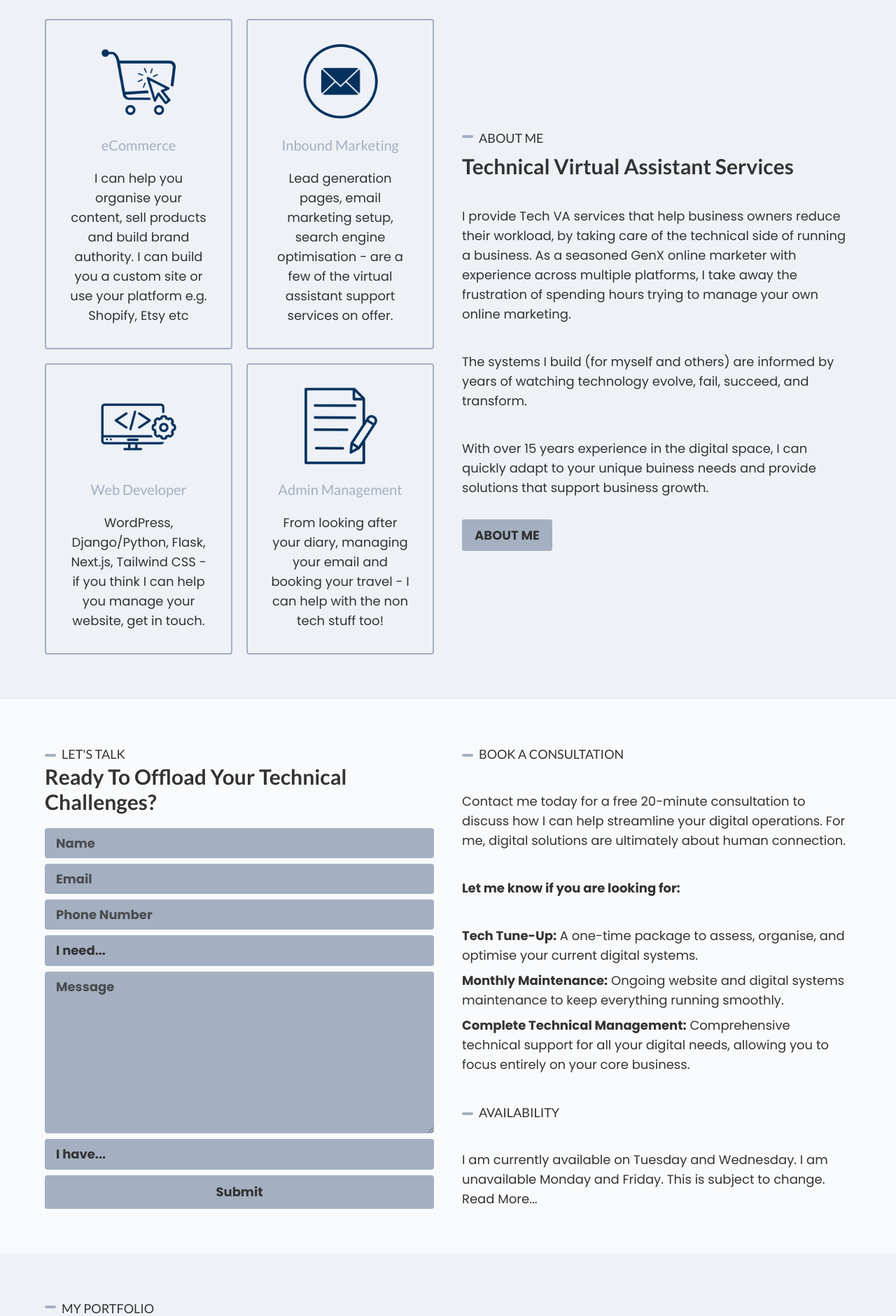
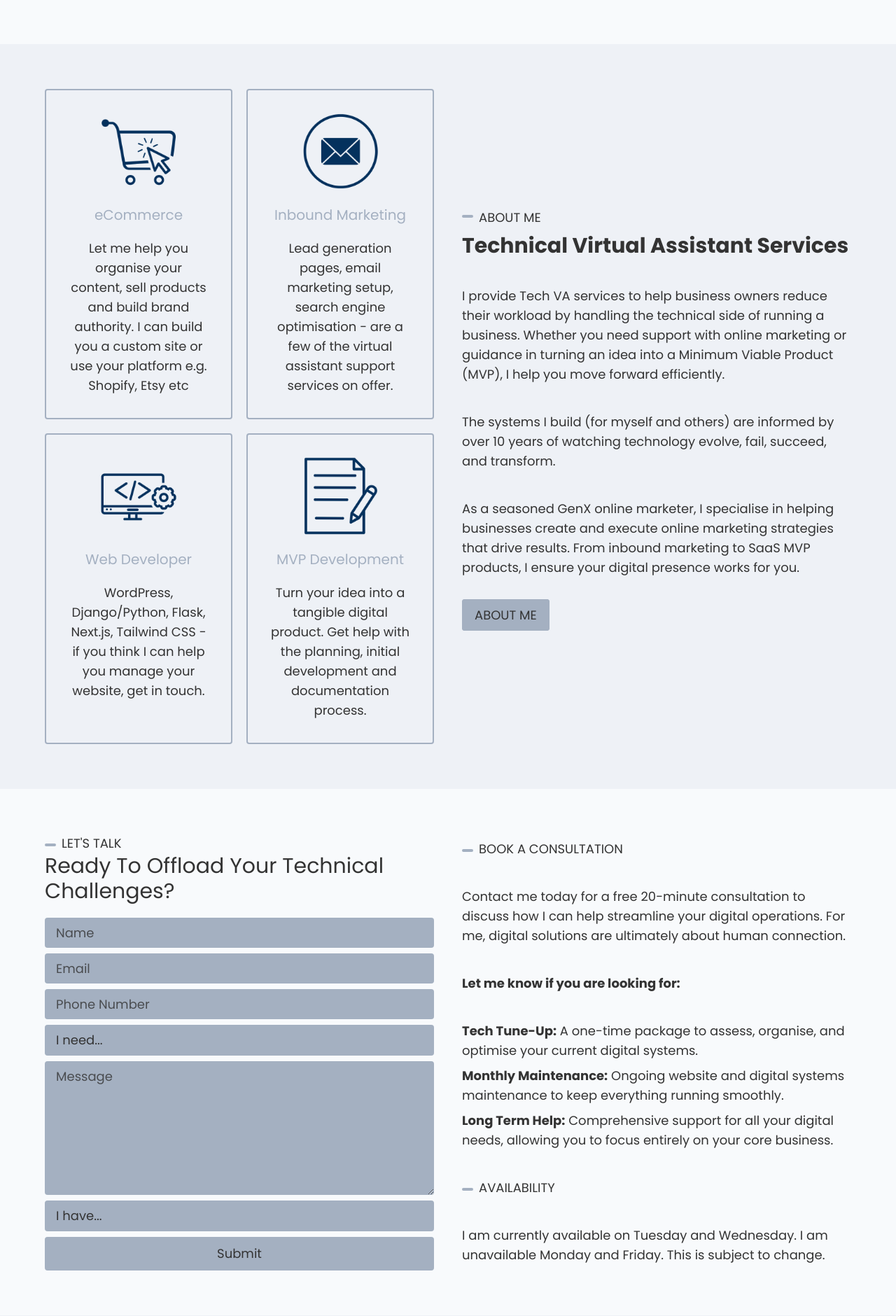
Before and after one commit to djangify/myapp, a Django app: page / in a window 1280 px wide. Shown: the part 885-2765 px from the top of the page at 70% size. Run offline with Django 3.2, Linux system fonts and the light colour scheme; some libraries are stand-ins or nearby versions.

Commit message:
Change homepage content

```diff
--- a/contact/templates/contact/contact.html
+++ b/contact/templates/contact/contact.html
@@ -5,7 +5,7 @@
             <h6 class="text-sm pl-6 uppercase relative before before:h-1 before:w-4 before:bg-accent before:top-2/4 before:-left-0 lg:text-lg">
                 Let's talk
             </h6>
-            <h2 class="text-2xl capitalize font-bold lg:text-3xl">
+            <h2 class="text-2xl capitalize  lg:text-3xl">
                 Ready to offload your technical challenges?
             </h2>
         </div>
@@ -20,7 +20,7 @@
         </div>
         {% endif %}
 
-        <form class="flex flex-col font-bold gap-y-2 *:px-4 *:py-2 *:rounded *:outline-none h-full" method="post" action="{% url 'contact:contact' %}">
+        <form class="flex flex-col gap-y-2 *:px-4 *:py-2 *:rounded *:outline-none h-full" method="post" action="{% url 'contact:contact' %}">
             {% csrf_token %}
 
             <!-- Name field -->
@@ -130,7 +130,7 @@
                 <strong>Monthly Maintenance:</strong> Ongoing website and digital systems maintenance to keep everything running smoothly.
             </li>
             <li>
-                <strong>Complete Technical Management:</strong> Comprehensive technical support for all your digital needs, allowing you to focus entirely on your core business.
+                <strong>Long Term Help:</strong> Comprehensive support for all your digital needs, allowing you to focus entirely on your core business.
             </li>
         </ul>
         <div>
@@ -139,7 +139,7 @@
             </h6>
         </div>
         <p>
-            I am currently available on Tuesday and Wednesday. I am unavailable Monday and Friday. This is subject to change. Read More...
+            I am currently available on Tuesday and Wednesday. I am unavailable Monday and Friday. This is subject to change.
         </p>
     </div>
 </section>
--- a/core/templates/core/hero.html
+++ b/core/templates/core/hero.html
@@ -35,10 +35,10 @@
                 </li>
              </ul>
             <p class="lg:text-lg">
-                Reclaim your time when you put me in charge of your tech. As a Tech VA, I can work on setting up your inbound marketing system, working on your website/eCommerce store, booking your travel or managing your email.
+                Reclaim your time when you put me in charge of your online marketing. As a Techical Virtual Assistant (Tech VA), I can work on setting up your inbound marketing system, developing your MVP or maintaing your website.
             </p>
             <p class="lg:text-lg">
-                I will support you in developing solutions that will decrease the time and money spent on the technical aspects of running your business. Get started. Book a 20-minute free consultation with me.
+                Remove the frustrations that come with managing your digital marketing system yourself. Let me handle the technical aspects of your online presence, so you can focus on your core business. Get started. Book a 20-minute free consultation.
             </p>
 
             <a class="uppercase p-2 font-bold border-2 border-accent bg-accent self-start text-xs rounded sm:text-lg sm:px-4" href="/#contact">Get In Touch</a>
--- a/core/templates/core/home.html
+++ b/core/templates/core/home.html
@@ -23,16 +23,16 @@
 
             <div class="space-y-5 *:space-y-2 lg:self-center xl:space-y-10">
                 <p>
-                    I provide Tech VA services that help business owners reduce their workload, by taking care of the technical side of running a business.  As a seasoned GenX online marketer with experience across multiple platforms, I take away the frustration of spending hours trying to manage your own online marketing.
+                    I provide Tech VA services to help business owners reduce their workload by handling the technical side of running a business. Whether you need support with online marketing or guidance in turning an idea into a Minimum Viable Product (MVP), I help you move forward efficiently.
                 </p>
                 <p>
-                    The systems I build (for myself and others) are informed by years of watching technology evolve, fail, succeed, and transform.
+                    The systems I build (for myself and others) are informed by over 10 years of watching technology evolve, fail, succeed, and transform.
                 </p>
                 <p>
-                    With over 15 years experience in the digital space, I can quickly adapt to your unique buiness needs and provide solutions that support business growth.
+                    As a seasoned GenX online marketer, I specialise in helping businesses create and execute online marketing strategies that drive results. From inbound marketing to SaaS MVP products, I ensure your digital presence works for you.
                 </p>
                 <p>
-                    <a class="uppercase p-2 font-bold border-2 border-accent bg-accent self-start text-xs rounded sm:text-lg mt-8 sm:px-4" href="/news/category/about-me/">About Me</a>
+                    <a class="uppercase p-2 border-2 border-accent bg-accent self-start text-xs rounded sm:text-lg mt-8 sm:px-4" href="/news/category/about-me/">About Me</a>
 
 
                 </p>
@@ -47,7 +47,7 @@
 
                 <h5 class="text-xl text-accent text-center">eCommerce</h5>
                 <p class="text-center">
-                    I can help you organise your content, sell products and build brand authority. I can build you a custom site or use your platform e.g. Shopify, Etsy etc
+                    Let me help you organise your content, sell products and build brand authority. I can build you a custom site or use your platform e.g. Shopify, Etsy etc
                 </p>
             </div>
 
@@ -78,9 +78,9 @@
                     <img src="{% static 'images/service-4.png' %}" alt="Service 4" />
                 </figure>
 
-                <h5 class="text-xl text-accent text-center">Admin Management</h5>
+                <h5 class="text-xl text-accent text-center">MVP Development</h5>
                 <p class="text-center">
-                    From looking after your diary, managing your email and booking your travel - I can help with the non tech stuff too!
+                    Turn your idea into a tangible digital product. Get help with the planning, initial development and documentation process.
                 </p>
             </div>
         </div>
--- a/static/css/output.css
+++ b/static/css/output.css
@@ -62,7 +62,6 @@
     --font-weight-bold: 700;
     --radius-md: 0.375rem;
     --radius-lg: 0.5rem;
-    --animate-bounce: bounce 1s infinite;
     --blur-sm: 8px;
     --default-transition-duration: 150ms;
     --default-transition-timing-function: cubic-bezier(0.4, 0, 0.2, 1);
@@ -2119,6 +2037,15 @@
   syntax: "*";
   inherits: false;
 }
+@property --tw-duration {
+  syntax: "*";
+  inherits: false;
+}
+@property --tw-content {
+  syntax: "*";
+  initial-value: "";
+  inherits: false;
+}
 @property --tw-backdrop-blur {
   syntax: "*";
   inherits: false;
@@ -2155,22 +2082,3 @@
   syntax: "*";
   inherits: false;
 }
-@property --tw-duration {
-  syntax: "*";
-  inherits: false;
-}
-@property --tw-content {
-  syntax: "*";
-  initial-value: "";
-  inherits: false;
-}
-@keyframes bounce {
-  0%, 100% {
-    transform: translateY(-25%);
-    animation-timing-function: cubic-bezier(0.8, 0, 1, 1);
-  }
-  50% {
-    transform: none;
-    animation-timing-function: cubic-bezier(0, 0, 0.2, 1);
-  }
-}
--- a/static/css/style.css
+++ b/static/css/style.css
@@ -60,8 +60,6 @@ html,
 body {
   margin: 0;
   /* 1 */
-  line-height: inherit;
-  /* 2 */
 }
 
 /*
@@ -120,16 +118,6 @@ Remove the default font size and weight for headings.
   margin-bottom: 1.5em;
 }
 
-h1,
-h2,
-h3,
-h4,
-h5,
-h6 {
-  font-size: inherit;
-  font-weight: inherit;
-  font-family: Lato, system-ui, sans-serif;
-}
 
 /*
 Reset links to optimize for opt-in styling instead of opt-out.
--- a/templates/base/gallery.html
+++ b/templates/base/gallery.html
@@ -62,7 +62,7 @@
     <br>
     <div class="mt-8">
         <a href="{% url 'portfolio:portfolio_list' %}"
-           class="inline-block uppercase p-2 border-2 border-accent bg-accent text-xs rounded font-bold  sm:text-lg sm:px-4">
+           class="inline-block uppercase p-2 border-2 border-accent bg-accent text-xs rounded sm:text-lg sm:px-4">
             View All Projects
         </a>
     </div>
--- a/templates/base/navbar.html
+++ b/templates/base/navbar.html
@@ -14,7 +14,7 @@
     </ul>
     <div class="flex items-center gap-2">
         <div class="hamburger sm:hidden order-last self-center"></div>
-        <a class="uppercase border-2 font-bold bg-accent border-accent p-2 m-2 text-xs text-text rounded sm:text-lg sm:px-4" href="{% url 'shop:product_list' %}">
+        <a class="uppercase border-2 bg-accent border-accent p-2 m-2 text-xs text-text rounded sm:text-lg sm:px-4" href="{% url 'shop:product_list' %}">
             <span>Shop</span>
             <i class="fa-solid fa-angles-right text-text ml-2 group-hover:translate-x-2 transition-transform"></i>
         </a>
--- a/templates/base/news.html
+++ b/templates/base/news.html
@@ -6,7 +6,7 @@
             <h6 class="text-sm pl-6 uppercase relative before before:h-1 before:w-4 before:bg-accent before:top-2/4 before:-left-0 lg:text-lg">
                 news
             </h6>
-            <h2 class="text-2xl capitalize font-bold lg:text-3xl">
+            <h2 class="text-2xl capitalize lg:text-3xl">
                 News. Articles. Blog Posts
             </h2>
         </div>
@@ -15,7 +15,7 @@
             Content creation is a regular part of the work I enjoy. Whether it is writing for my blog or supporting you in creating content for yours! As well as Tech VA related information and industry updates, I write about software developer related topics.
         </p>
 
-        <a class="uppercase p-2 font-bold border-2 border-accent bg-accent self-start text-xs rounded inline-block sm:text-lg sm:px-4" href="{% url 'news:list' %}">View News</a>
+        <a class="uppercase p-2 border-2 border-accent bg-accent self-start text-xs rounded inline-block sm:text-lg sm:px-4" href="{% url 'news:list' %}">View News</a>
     </div>
 
     <div class="grid gap-y-5 sm:grid-cols-2 sm:grid-rows-[min-content] sm:gap-x-5">
@@ -23,12 +23,12 @@
             <figure>
                 <img class="object-[65%]" src="{% static 'images/tech-va.jpg' %}" alt="Tech VA" />
             </figure>
-            <h3 class="font-bold text-xl">Tech VA - How It Helps Your Business</h3>
+            <h3 class="text-xl">Tech VA - How It Helps Your Business</h3>
 
             <p>
                 A Technical Virtual Assistant (Tech VA) represents a significant evolution from the traditional VA role. Find out how A VA can help your business
             </p>
-            <a class="uppercase justify-self-start px-6 py-2 border-2 border-accent font-bold bg-accent self-start rounded flex items-center group lg:text-sm" href="/news/how-a-tech-va-can-help-your-business/">
+            <a class="uppercase justify-self-start px-6 py-2 border-2 border-accent bg-accent self-start rounded flex items-center group lg:text-sm" href="/news/how-a-tech-va-can-help-your-business/">
                 <span>Read More</span>
                 <i class="fa-solid fa-angles-right text-text ml-2 group-hover:translate-x-2 transition-transform"></i>
             </a>
@@ -38,12 +38,12 @@
             <figure>
                 <img class="object-[65%]" src="{% static 'images/tech-va.jpg' %}" alt="Tech VA" />
             </figure>
-            <h3 class="font-bold text-xl">6 Signs That Your Business needs Tech VA Help</h3>
+            <h3 class="text-xl">6 Signs That Your Business needs Tech VA Help</h3>
 
             <p>
                 Daily technical challenges quietly drain resources and limit growth. Here are 6 signs that your business can benefit from the help of a Tech VA.
             </p>
-            <a class="uppercase justify-self-start px-6 py-2 border-2 border-accent font-bold bg-accent self-start rounded flex items-center group lg:text-sm" href="/news/signs-your-business-needs-a-tech-va/">
+            <a class="uppercase justify-self-start px-6 py-2 border-2 border-accent bg-accent self-start rounded flex items-center group lg:text-sm" href="/news/signs-your-business-needs-a-tech-va/">
                 <span>Read More</span>
                 <i class="fa-solid fa-angles-right text-text ml-2 group-hover:translate-x-2 transition-transform"></i>
             </a>
```
Also changed, not shown: other parts of static/css/output.css (+0 -81 lines).
